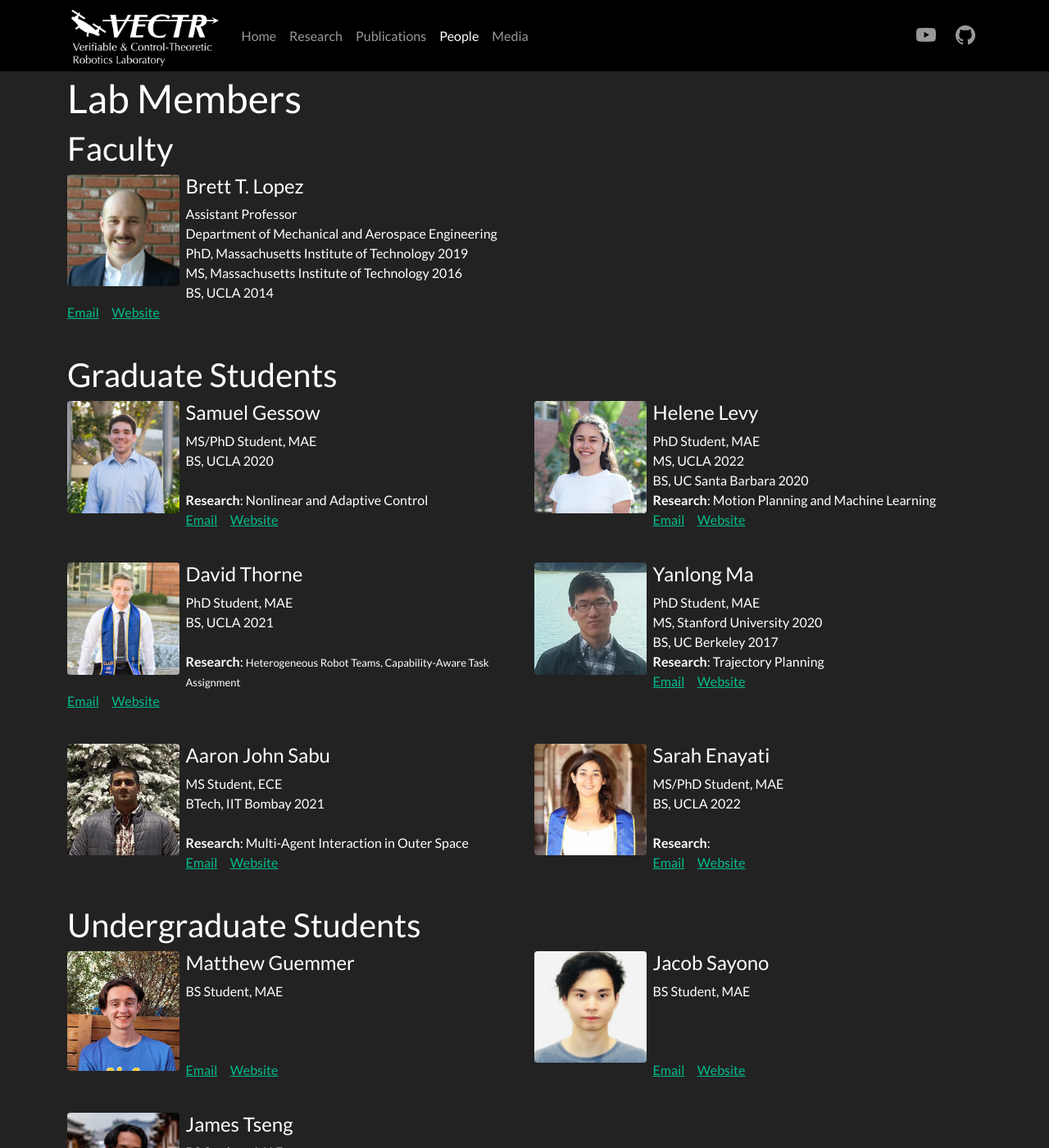
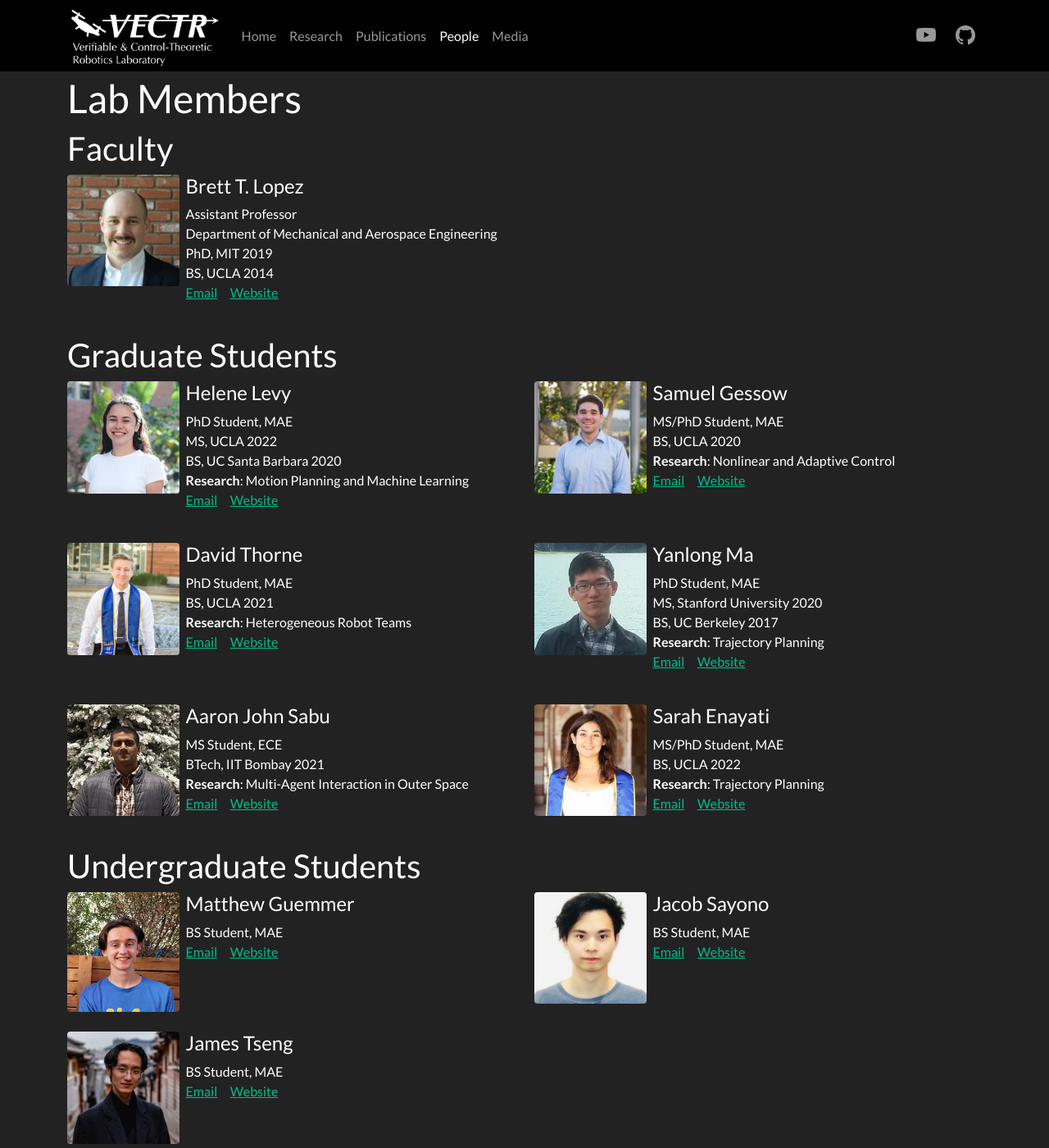
Before and after one commit to vectr-ucla/vectr-ucla.github.io, a Jekyll site: the page built from _pages/members.md, in a window 1280 px wide and 1400 px high. Shown: the whole window at 82% size. Built offline with Jekyll 4.4.1, drawn with Linux system fonts in a browser that asks for light colours; some of the changed text lies outside the part shown.

Commit message:
Changed format.

```diff
--- a/_data/members.yml
+++ b/_data/members.yml
@@ -4,22 +4,11 @@
   info: |
     Assistant Professor
     Department of Mechanical and Aerospace Engineering
-    PhD, Massachusetts Institute of Technology 2019
-    MS, Massachusetts Institute of Technology 2016
+    PhD, MIT 2019
     BS, UCLA 2014
-    <a href="mailto:btlopez@ucla.edu" style="white-space: nowrap">Email</a> &nbsp; &nbsp; <a href="https://samueli.ucla.edu/people/brett-lopez/">Website</a>
+    <a href="mailto:btlopez@ucla.edu" style="white-space: nowrap">Email</a> &nbsp; &nbsp; <a href="https://btlopez.github.io/">Website</a>
 
 ### Grads ###
-- name: Samuel Gessow
-  type: grad
-  photo: people/sgessow.jpg
-  info: |
-    MS/PhD Student, MAE
-    BS, UCLA 2020
-    <br>
-    <b>Research</b>: Nonlinear and Adaptive Control
-    <a href="mailto:sgessow@ucla.edu" style="white-space: nowrap">Email</a> &nbsp; &nbsp; <a href="https://www.linkedin.com/in/samuel-gessow/">Website</a>
-
 - name: Helene Levy
   type: grad
   photo: people/hlevy.jpg
@@ -30,14 +19,22 @@
     <b>Research</b>: Motion Planning and Machine Learning
     <a href="mailto:hjlevy@ucla.edu" style="white-space: nowrap">Email</a> &nbsp; &nbsp; <a href="https://helenelevy.wixsite.com/portfolio">Website</a>
 
+- name: Samuel Gessow
+  type: grad
+  photo: people/sgessow.jpg
+  info: |
+    MS/PhD Student, MAE
+    BS, UCLA 2020
+    <b>Research</b>: Nonlinear and Adaptive Control
+    <a href="mailto:sgessow@ucla.edu" style="white-space: nowrap">Email</a> &nbsp; &nbsp; <a href="https://www.linkedin.com/in/samuel-gessow/">Website</a>
+
 - name: David Thorne
   type: grad
   photo: people/dthorne.png
   info: |
     PhD Student, MAE
     BS, UCLA 2021
-    <br>
-    <b>Research</b>: <font size="-1">Heterogeneous Robot Teams, Capability-Aware Task Assignment</font>
+    <b>Research</b>: Heterogeneous Robot Teams
     <a href="mailto:davidthorne@ucla.edu" style="white-space: nowrap">Email</a> &nbsp; &nbsp; <a href="https://www.linkedin.com/in/david-thorne2/">Website</a>
 
 - name: Yanlong Ma
@@ -56,7 +53,6 @@
   info: |
     MS Student, ECE
     BTech, IIT Bombay 2021
-    <br>
     <b>Research</b>: Multi-Agent Interaction in Outer Space
     <a href="mailto:aaronjs@ucla.edu" style="white-space: nowrap">Email</a> &nbsp; &nbsp; <a href="https://sites.google.com/view/aaronjs/">Website</a>
 
@@ -66,8 +62,7 @@
   info: |
     MS/PhD Student, MAE
     BS, UCLA 2022
-    <br>
-    <b>Research</b>:
+    <b>Research</b>: Trajectory Planning
     <a href="mailto:sarahena@g.ucla.edu" style="white-space: nowrap">Email</a> &nbsp; &nbsp; <a href="">Website</a>
 
 ### Undergrads ###
@@ -76,9 +71,6 @@
   photo: people/mguemmer.jpg
   info: |
     BS Student, MAE
-    <br>
-    <br>
-    <br>
     <a href="mailto:matthewguemmer@ucla.edu" style="white-space: nowrap">Email</a> &nbsp; &nbsp; <a href="https://www.linkedin.com/in/matthewguemmer/">Website</a>
 
 - name: Jacob Sayono
@@ -86,9 +78,6 @@
   photo: people/jsayono.jpg
   info: |
     BS Student, MAE
-    <br>
-    <br>
-    <br>
     <a href="mailto:jacobsayono@ucla.edu" style="white-space: nowrap">Email</a> &nbsp; &nbsp; <a href="https://www.linkedin.com/in/jacobsayono/">Website</a>
 
 - name: James Tseng
@@ -96,9 +85,6 @@
   photo: people/jtseng.jpg
   info: |
     BS Student, MAE
-    <br>
-    <br>
-    <br>
     <a href="mailto:jtseng22@ucla.edu" style="white-space: nowrap">Email</a> &nbsp; &nbsp; <a href="https://jtfa22.github.io/">Website</a>
 
 
@@ -108,19 +94,14 @@
   photo: people/kchen.jpg
   info: |
     PhD, UCLA 2023
-    MS, UC San Diego 2018
-    BS, UC San Diego 2017
-    <b>Research</b>: Perception, Computer Vision, SLAM
     <a href="mailto:kennyjchen@ucla.edu" style="white-space: nowrap">Email</a> &nbsp; &nbsp; <a href="https://www.kennyjchen.com/">Website</a>
 
 - name: Ryan Nemiroff
   type: alumni
   photo: people/rnemiroff.jpg
   info: |
+    Corvus Robotics
     MS, UCLA 2023
-    BS, UCLA 2021
-    <br>
-    <b>Research</b>: LiDAR Odometry
     <a href="mailto:ryguyn@ucla.edu" style="white-space: nowrap">Email</a> &nbsp; &nbsp; <a href="https://www.linkedin.com/in/ryan-nemiroff">Website</a>
 
 - name: Cat Nystrom
@@ -128,27 +109,20 @@
   photo: people/cnystrom.jpg
   info: |
     MS, UCLA 2023
-    BS, UCLA 2022
-    <br>
-    <b>Research</b>: Lidar Odometry on a Ground Robot
     <a href="mailto:katenystrom431@ucla.edu" style="white-space: nowrap">Email</a> &nbsp; &nbsp; <a href="https://www.linkedin.com/in/kate-nystrom-84778a1ba">Website</a>
 
 - name: Jiaping (Alex) Zhen
   type: alumni
   photo: people/azhen.jpg
   info: |
+    Purdue University (PhD)
     MS, UCLA 2023
-    BS, University of Washington 2022
-    <br>
-    <b>Research</b>: Path Planning, Optimal Control
     <a href="mailto:alex87@ucla.edu" style="white-space: nowrap">Email</a> &nbsp; &nbsp; <a href="https://www.linkedin.com/in/jiaping-zhen">Website</a>
 
 - name: Aleksandra Dudek
   type: alumni
   photo: people/adudek.jpg
   info: |
+    University of Michigan (PhD)
     BS, UCLA 2023
-    <br>
-    <br>
-    <br>
     <a href="mailto:adudek@ucla.edu" style="white-space: nowrap">Email</a> &nbsp; &nbsp; <a href="https://www.linkedin.com/in/aleksandraannadudek">Website</a>
```
